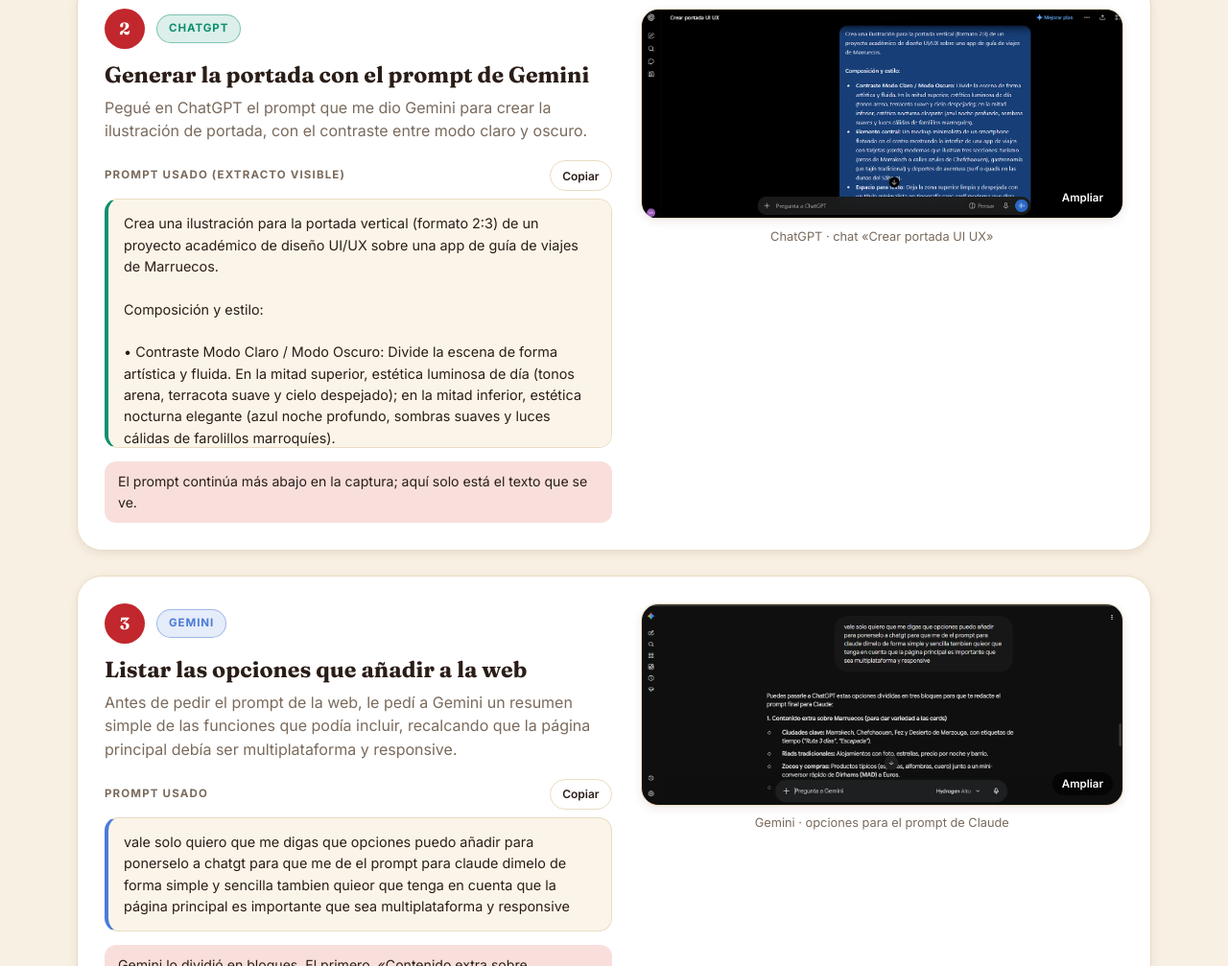
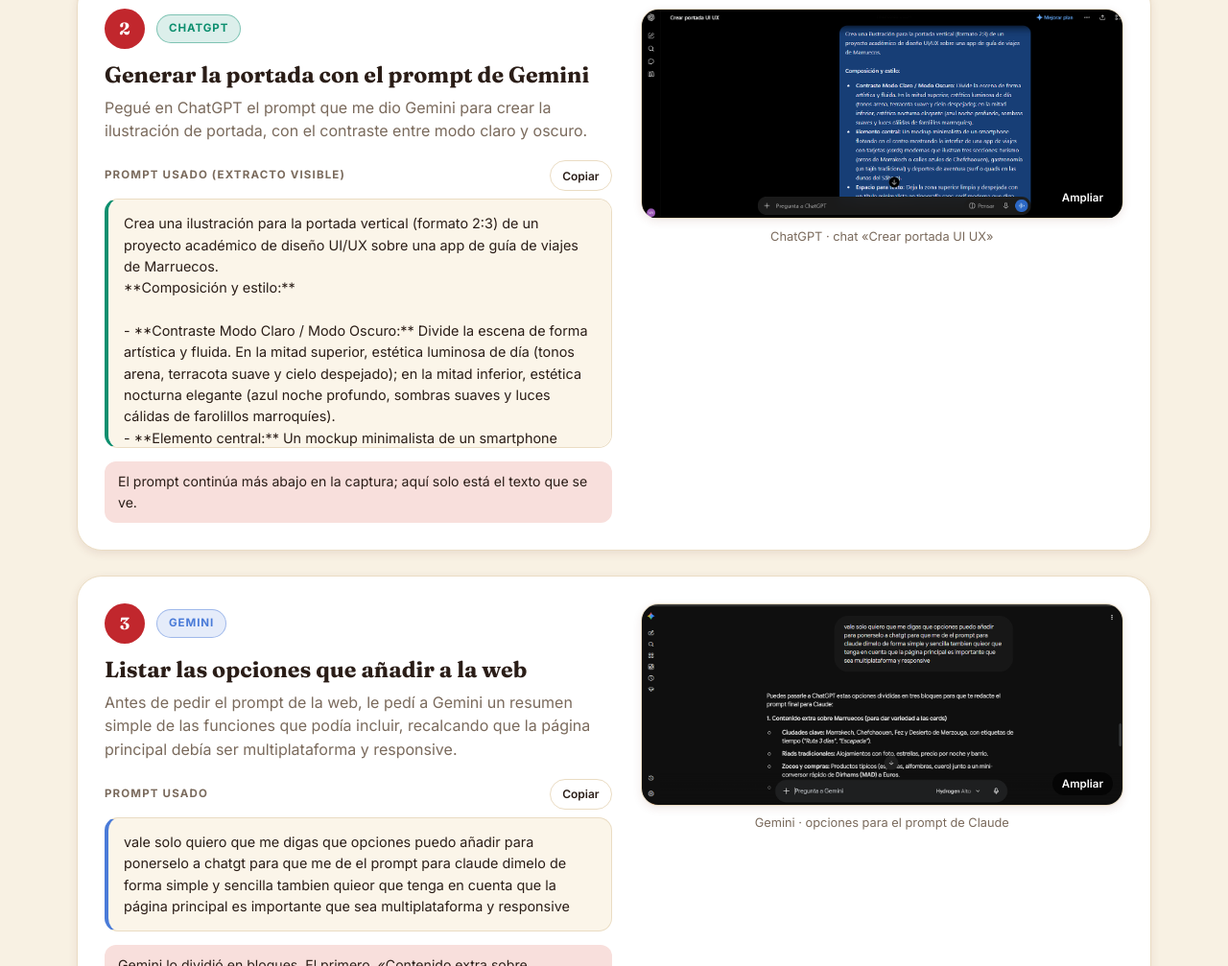
Before and after one commit to mohaarchi24-hue/2dam2627di, a plain HTML site: page guiaViajes/proceso.html in a window 1280 px wide. Shown: the part 1839-2846 px from the top of the page at 96% size. Drawn offline with Linux system fonts and the light colour scheme.

Commit message:
Update proceso.html

```diff
--- a/guiaViajes/proceso.html
+++ b/guiaViajes/proceso.html
@@ -331,12 +331,12 @@ lo haré usando diferentes IAs como chatgpt, claude, stitch ai y gemini</div>
           <p class="goal">Pegué en ChatGPT el prompt que me dio Gemini para crear la ilustración de portada, con el contraste entre modo claro y oscuro.</p>
           <div class="label"><span>Prompt usado (extracto visible)</span><button class="copy" type="button">Copiar</button></div>
           <div class="prompt">Crea una ilustración para la portada vertical (formato 2:3) de un proyecto académico de diseño UI/UX sobre una app de guía de viajes de Marruecos.
+**Composición y estilo:**
 
-Composición y estilo:
-
-• Contraste Modo Claro / Modo Oscuro: Divide la escena de forma artística y fluida. En la mitad superior, estética luminosa de día (tonos arena, terracota suave y cielo despejado); en la mitad inferior, estética nocturna elegante (azul noche profundo, sombras suaves y luces cálidas de farolillos marroquíes).
-• Elemento central: Un mockup minimalista de un smartphone flotando en el centro mostrando la interfaz de una app de viajes con tarjetas (cards) modernas que ilustran tres secciones: turismo (arcos de Marrakech o calles azules de Chefchaouen), gastronomía (un tajín tradicional) y deportes de aventura (surf o quads en las dunas del Sáhara).
-• Espacio para texto: Deja la zona superior limpia y despejada con un título minimalista en tipografía sans-serif moderna…</div>
+- **Contraste Modo Claro / Modo Oscuro:** Divide la escena de forma artística y fluida. En la mitad superior, estética luminosa de día (tonos arena, terracota suave y cielo despejado); en la mitad inferior, estética nocturna elegante (azul noche profundo, sombras suaves y luces cálidas de farolillos marroquíes).
+- **Elemento central:** Un mockup minimalista de un smartphone flotando en el centro mostrando la interfaz de una app de viajes con tarjetas (*cards*) modernas que ilustran tres secciones: turismo (arcos de Marrakech o calles azules de Chefchaouen), gastronomía (un tajín tradicional) y deportes de aventura (surf o quads en las dunas del Sáhara).
+- **Espacio para texto:** Deja la zona superior limpia y despejada con un título minimalista en tipografía sans-serif moderna que diga **"GUÍA DE MARRUECOS"** y debajo en letra más pequeña **"App Multipantalla • UI/UX Design"**.
+- **Acabado:** Estilo portfolio profesional de diseño digital (tipo Dribbble/Behance), limpio, equilibrado, con iluminación cinematográfica y sin texto extra ilegible.</div>
           <p class="note">El prompt continúa más abajo en la captura; aquí solo está el texto que se ve.</p>
         </div>
         <figure>
```
